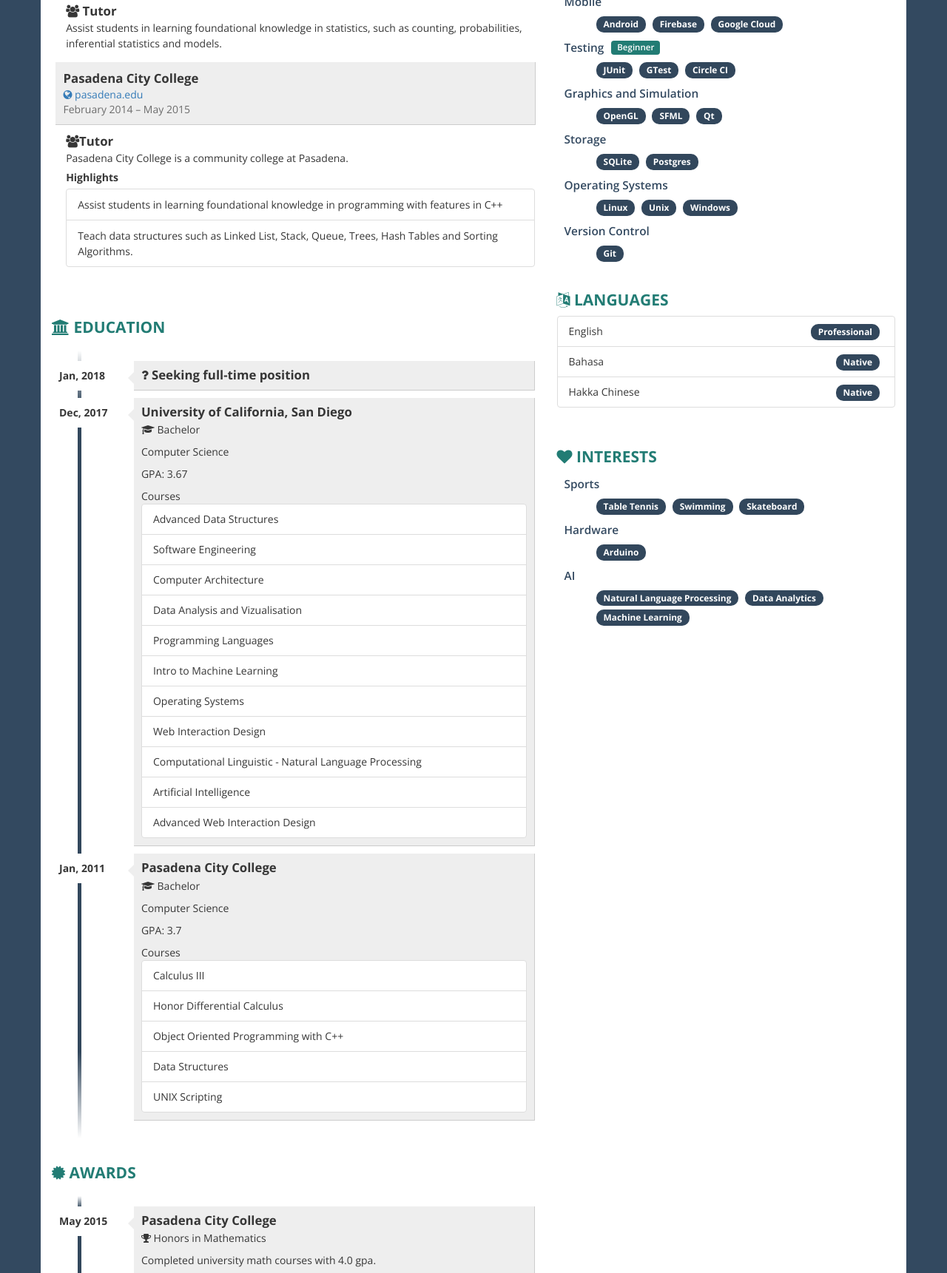
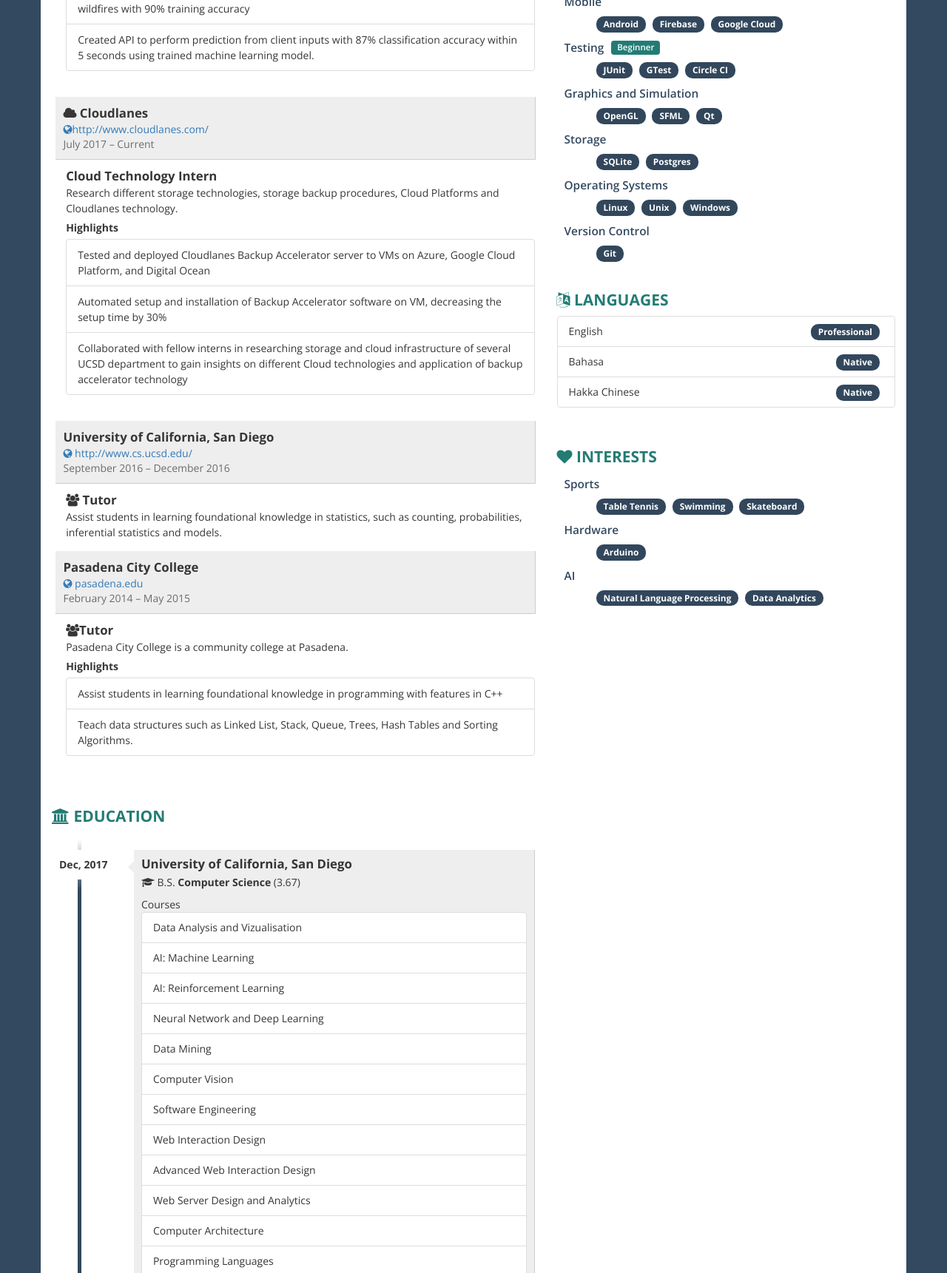
Before and after one commit to atomic/atomic.github.io, a plain HTML site: page index.html in a window 1280 px wide. Shown: the part 1079-2800 px from the top of the page at 74% size. Drawn offline with nearby package versions, Linux system fonts and the light colour scheme.

Commit message:
Update latest informations
more info

```diff
--- a/index.html
+++ b/index.html
@@ -139,8 +139,13 @@
                       Process and analyze Geo data with ML algorithm, building visualization and produce analytics pipeline for web. (Python, GDAL Data )
                       <div class="highlights">Highlights</div>
                       <ul class="list-group">
-                        <li class="list-group-item">Extract features from GDAL landscape data</li>
-                        <li class="list-group-item">Produced analysis using both supervised and unsupervised techniques for prediction</li>
+                        <li class="list-group-item">Created data preprocessor using python to extract important features from more than 3GB of raw datasets to use in machine learning model to predict runtime of wildfire simulation.</li>
+                        <li class="list-group-item">Designed data science reports using Jupyter, pandas, and matplotlib to convey important Geolocation metrics in datasets of more than 4000 instances with 20 features, such as wind speed, temperature, and fuel type.</li>
+                        <li class="list-group-item">Applied convolution technique to create a new feature using fuel type of particular region, improving classification scores by more than 10%.</li>
+                        <li class="list-group-item">Optimize machine learning model to improve classification scores by more than 5% using regularization and parameter tuning techniques with scikit-learn.</li>
+                        <li class="list-group-item">Automated process to perform model evaluation by creating command line interface using python, decreasing the time from minutes to under 2 seconds.</li>
+                        <li class="list-group-item">Engineered machine learning models to perform a geographical risk analysis of future wildfires with 90% training accuracy</li>
+                        <li class="list-group-item">Created API to perform prediction from client inputs with 87% classification accuracy within 5 seconds using trained machine learning model.</li>
                       </ul>
                     </div>
                   </div>
@@ -158,9 +163,15 @@
                 </div>
                 <div class="row">
                   <div class="job-details col-xs-11">
-                    <div class="profession">Student Internship</div>
+                    <div class="profession">Cloud Technology Intern</div>
                     <div class="description">
-                      Design and implement a SaaS application with Cloudlanes solution for UCSD campus sites.
+                      Research different storage technologies, storage backup procedures, Cloud Platforms and Cloudlanes technology.
+                      <div class="highlights">Highlights</div>
+                      <ul class="list-group">
+                       <li class="list-group-item">Tested and deployed Cloudlanes Backup Accelerator server to VMs on Azure, Google Cloud Platform, and Digital Ocean</li>
+                       <li class="list-group-item">Automated setup and installation of Backup Accelerator software on VM, decreasing the setup time by 30%</li>
+                       <li class="list-group-item">Collaborated with fellow interns in researching storage and cloud infrastructure of several UCSD department to gain insights on different Cloud technologies and application of backup accelerator technology</li>
+			</ul>
                     </div>
                   </div>
                   </div>
@@ -213,42 +224,26 @@
             <div class="box">
                 <h2><i class="fa fa-university ico"></i> Education</h2>
                 <ul id="education" class="clearfix">
-                    <!--<li>-->
-                        <!--<div class="year pull-left">Sept, 2018</div>-->
-                        <!--<div class="description pull-right">-->
-                            <!--<h3><i class="fa fa-heartbeat"></i>  Grad school</h3>-->
-                        <!--</div>-->
-                    <!--</li>-->
-                    <li>
-                        <div class="year pull-left">Jan, 2018</div>
-                        <div class="description pull-right">
-                            <h3><i class="fa fa-question"></i>  Seeking full-time position</h3>
-                            <!--<p><i></i> </p>-->
-                            <!--<div>... in software-engineering or data science position</div>-->
-                        </div>
-                    </li>
                     <li>
                         <div class="year pull-left">Dec, 2017</div>
                         <div class="description pull-right">
                             <h3>University of California, San Diego</h3>
-                            <p><i class= "fa fa-graduation-cap ico"></i> Bachelor</p>
-                            <p>Computer Science</p>
-                            <p>
-                                GPA: 3.67
-                            </p>
+                            <p><i class= "fa fa-graduation-cap ico"></i> B.S.  <b>Computer Science</b> (3.67)</p>
                             <div>Courses</div>
                             <ul class="list-group">
-                                <li class="list-group-item">Advanced Data Structures</li>
+                                <li class="list-group-item">Data Analysis and Vizualisation</li>
+                                <li class="list-group-item">AI: Machine Learning</li>
+                                <li class="list-group-item">AI: Reinforcement Learning</li>
+                                <li class="list-group-item">Neural Network and Deep Learning</li>
+                                <li class="list-group-item">Data Mining</li>
+                                <li class="list-group-item">Computer Vision</li>
                                 <li class="list-group-item">Software Engineering</li>
+                                <li class="list-group-item">Web Interaction Design</li>
+                                <li class="list-group-item">Advanced  Web Interaction Design</li>
+                                <li class="list-group-item">Web Server Design and Analytics</li>
                                 <li class="list-group-item">Computer Architecture</li>
-                                <li class="list-group-item">Data Analysis and Vizualisation</li>
                                 <li class="list-group-item">Programming Languages</li>
-                                <li class="list-group-item">Intro to Machine Learning</li>
                                 <li class="list-group-item">Operating Systems</li>
-                                <li class="list-group-item">Web Interaction Design</li>
-                                <li class="list-group-item">Computational Linguistic - Natural Language Processing</li>
-                                <li class="list-group-item">Artificial Intelligence</li>
-                                <li class="list-group-item">Advanced  Web Interaction Design</li>
                             </ul>
                         </div>
                     </li>
@@ -256,11 +251,7 @@
                         <div class="year pull-left">Jan, 2011</div>
                         <div class="description pull-right">
                             <h3>Pasadena City College</h3>
-                            <p><i class= "fa fa-graduation-cap ico"></i> Bachelor</p>
-                            <p>Computer Science</p>
-                            <p>
-                                GPA: 3.7
-                            </p>
+                            <p><i class= "fa fa-graduation-cap ico"></i> A.S. in <b>Computer Science</b> (3.6) </p>
                             <div>Courses</div>
                             <ul class="list-group">
                                 <li class="list-group-item">Calculus III</li>
@@ -323,7 +314,7 @@
             </div>
             <div class="contact-item">
               <div class="icon pull-left text-center"><span class="fa fa-globe fa-fw"></span></div>
-              <div class="title only pull-right"><a href="https:&#x2F;&#x2F;http://tonylim.me/" target="_blank">https:&#x2F;&#x2F;tonylim.me</a></div>
+              <div class="title only pull-right"><a href="https:&#x2F;&#x2F;atomic.github.io" target="_blank">https:&#x2F;&#x2F;atomic.github.io</a></div>
             </div>
             <div class="contact-item">
               <div class="icon pull-left text-center"><span class="fa fa-facebook-square fa-fw"></span></div>
@@ -491,7 +482,6 @@
               <div class="col-sm-offset-1 col-sm-12 clearfix">
                 <span class= "interest badge">Natural Language Processing</span>
                 <span class= "interest badge">Data Analytics</span>
-                <span class= "interest badge">Machine Learning</span>
               </div>
             </div>
           </div>
```
